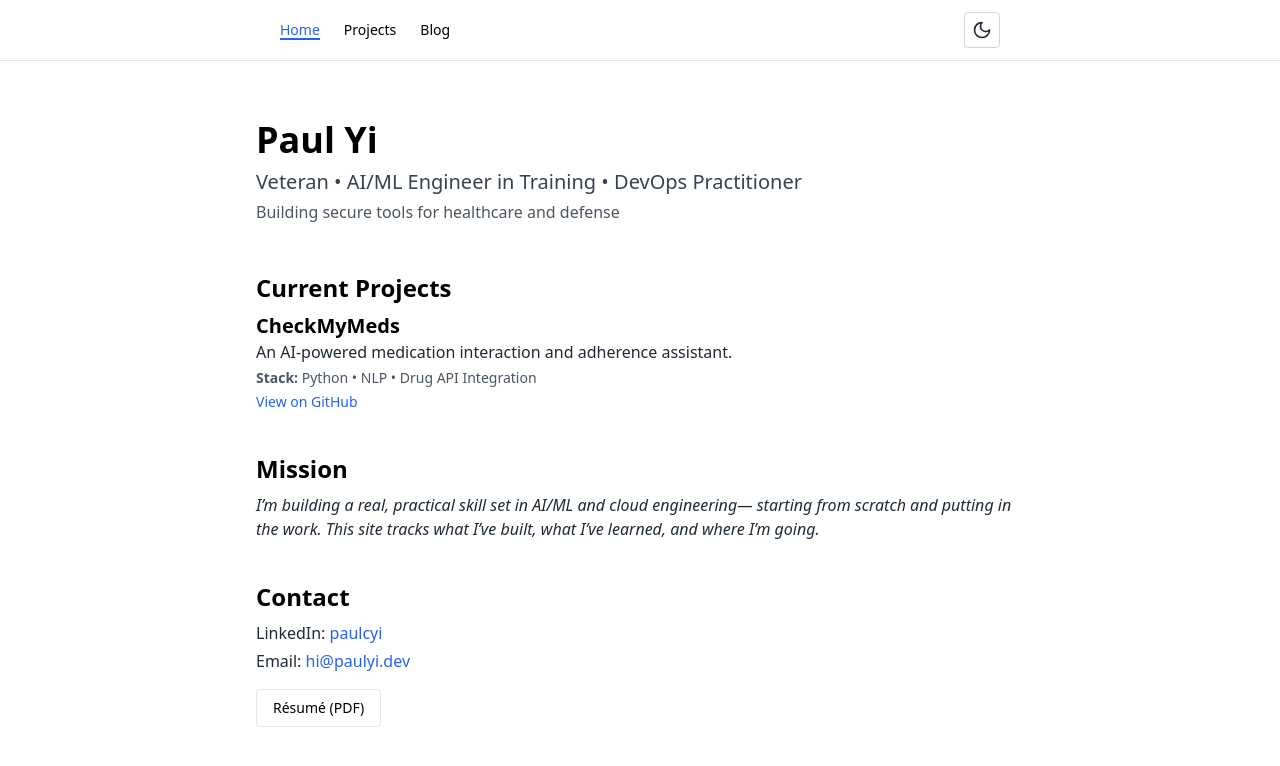
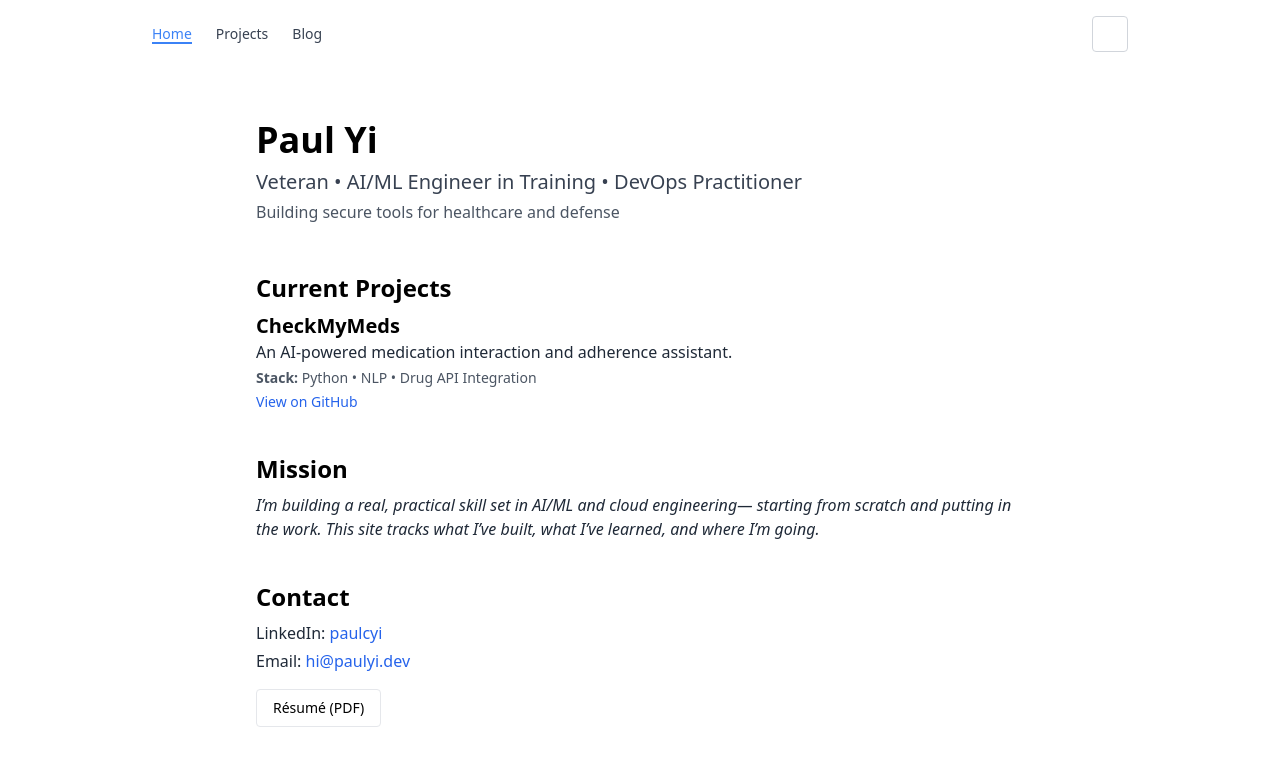
Before and after one commit to paulcyi/paulyi-tailwind-portfolio, a Next.js app: page / in a window 1280 px wide. Shown: the top 766 px of the page. Built offline with nearby package versions, Linux system fonts and the light colour scheme.

Commit message:
style: add hover color transition to theme toggle icons

```diff
--- a/app/components/NavBar.js
+++ b/app/components/NavBar.js
@@ -11,12 +11,12 @@ function NavLink({ href, children }) {
   return (
     <Link
       href={href}
-      className={`relative inline-block text-sm transition-colors duration-200 ${isActive ? 'text-blue-600 dark:text-blue-400' : ''
+      className={`relative inline-block text-sm transition-colors duration-200 ${isActive ? 'text-blue-500 dark:text-blue-400' : 'text-gray-700 dark:text-gray-300'
         }`}
     >
       <span className="relative z-10">{children}</span>
       <span
-        className={`absolute left-0 bottom-0 h-0.5 w-full bg-blue-600 dark:bg-blue-400 transform scale-x-0 origin-left transition-transform duration-300 ease-out ${isActive ? 'scale-x-100' : 'group-hover:scale-x-100'
+        className={`absolute left-0 bottom-0 h-0.5 w-full bg-blue-500 dark:bg-blue-400 transform scale-x-0 origin-left transition-transform duration-300 ease-out ${isActive ? 'scale-x-100' : 'group-hover:scale-x-100'
           }`}
       />
     </Link>
@@ -25,14 +25,18 @@ function NavLink({ href, children }) {
 
 export default function NavBar() {
   return (
-    <nav className="fixed top-0 w-full z-50 bg-white/90 dark:bg-black/90 backdrop-blur border-b border-neutral-200 dark:border-neutral-800">
-      <div className="max-w-3xl mx-auto px-6 py-3 flex items-center justify-between">
-        <div className="space-x-6 text-sm font-medium group">
-          <NavLink href="/">Home</NavLink>
-          <NavLink href="/projects">Projects</NavLink>
-          <NavLink href="/blog">Blog</NavLink>
+    <nav className="fixed top-0 w-full z-50 bg-white/90 dark:bg-black/90 backdrop-blur-md">
+      <div className="max-w-5xl mx-auto px-6 py-4 flex items-center">
+        <div className="flex items-center justify-between w-full">
+          <div className="space-x-6 text-sm font-medium group">
+            <NavLink href="/">Home</NavLink>
+            <NavLink href="/projects">Projects</NavLink>
+            <NavLink href="/blog">Blog</NavLink>
+          </div>
+          <div className="ml-auto">
+            <ThemeToggle />
+          </div>
         </div>
-        <ThemeToggle />
       </div>
     </nav>
   );
--- a/app/components/ThemeToggle.js
+++ b/app/components/ThemeToggle.js
@@ -28,9 +28,9 @@ export default function ThemeToggle() {
           transition={{ duration: 0.2 }}
         >
           {resolvedTheme === 'dark' ? (
-            <Sun className="w-5 h-5 text-yellow-400" />
+            <Sun className="w-5 h-5 text-white hover:text-blue-500 transition-colors" />
           ) : (
-            <Moon className="w-5 h-5 text-gray-800" />
+            <Moon className="w-5 h-5 text-white hover:text-blue-500 transition-colors" />
           )}
         </motion.div>
       </AnimatePresence>
```
